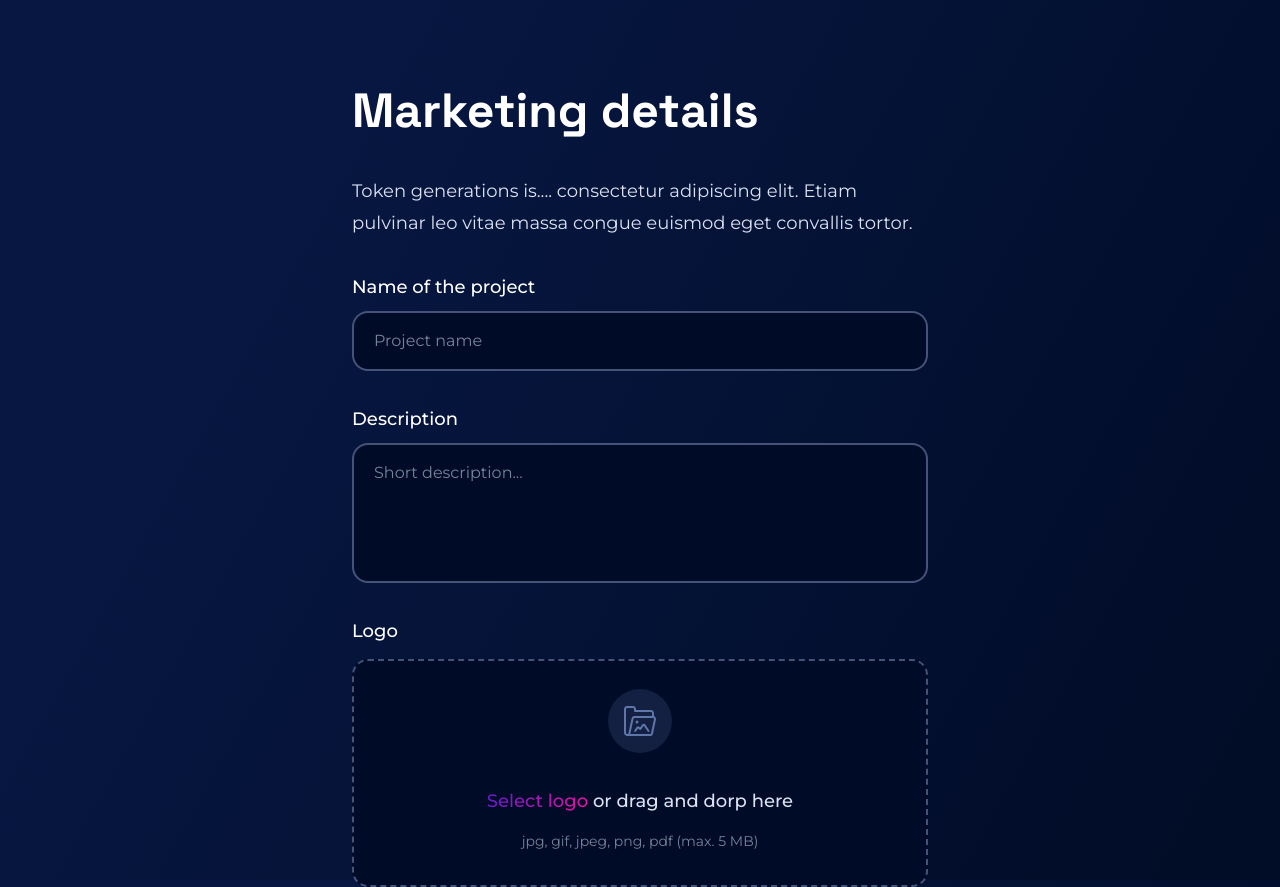
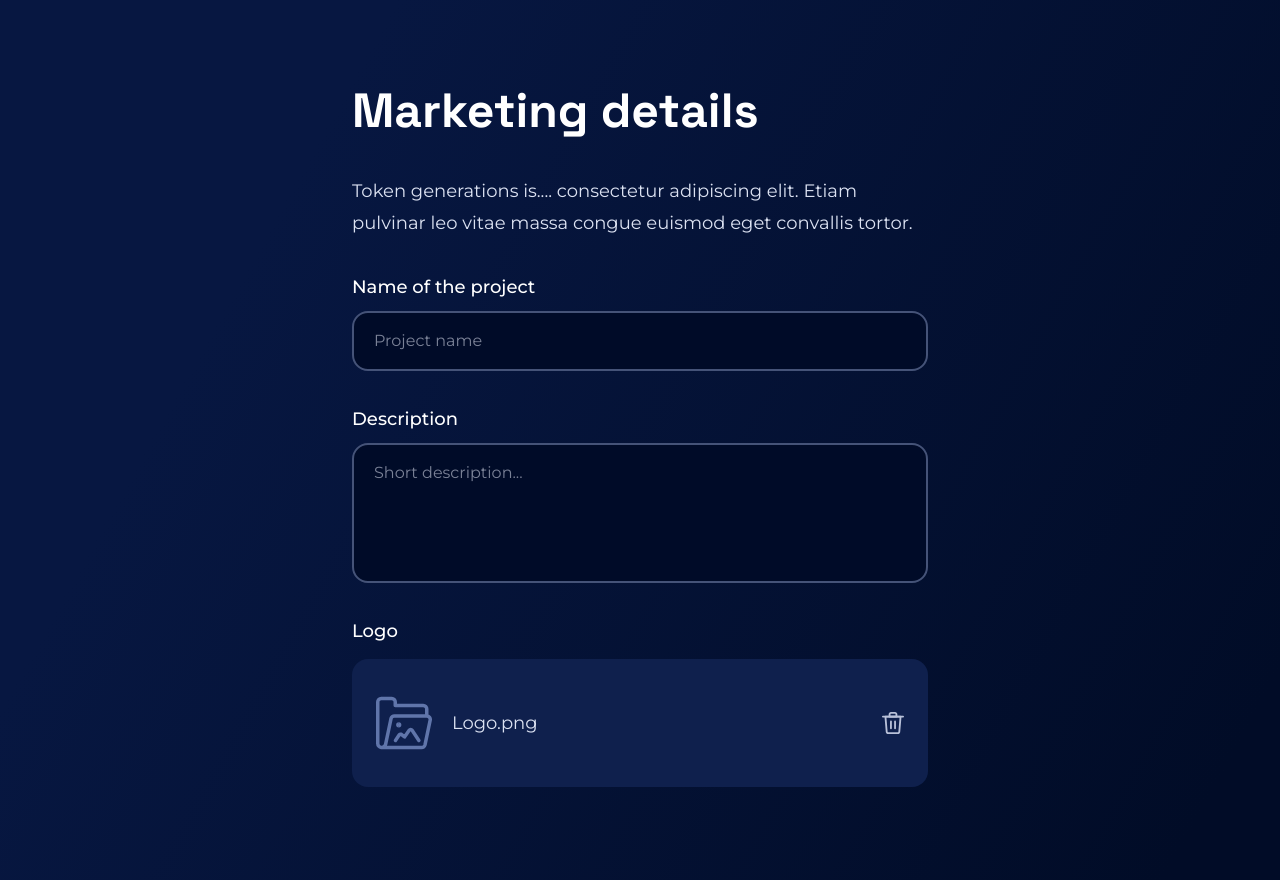
Before and after one commit to atomiklabs/deploycontracts.io, a Next.js app: page /marketing in a window 1280 px wide. Built offline with nearby package versions, Linux system fonts and the light colour scheme.

Commit message:
add uploaded logo card

```diff
--- a/pages/marketing.tsx
+++ b/pages/marketing.tsx
@@ -1,7 +1,9 @@
+import { useState } from 'react'
 import Container from '@/components/Container'
 import Input from '@/components/Input'
 
 export default function marketing() {
+  const [logo, setLogo] = useState(true)
   return (
     <section className='mt-20'>
       <Container>
@@ -17,6 +19,15 @@ export default function marketing() {
           <Input label='Description' placeholder='Short description...' textarea />
           <div className='flex flex-col gap-y-3'>
             <div className='text-white font-medium'>Logo</div>
+            {logo ? (
+              <div className='px-6 py-9 flex flex-row justify-between items-center bg-[#0F204D] rounded-2xl'>
+                <div className='flex flex-row items-center gap-x-5 font-normal'>
+                  <img src='/assets/folder.svg' alt='icon' className=' w-14 h-full' />
+                  <div className='text-base text-gray-100 leading-5'>Logo.png</div>
+                </div>
+                <img src='/assets/delete-default.svg' alt='delete icon' className=' w-[22px] h-full cursor-pointer' />
+              </div>
+            ) : (
               <label className='cursor-pointer flex flex-col gap-y-2 items-center p-7 border-2 border-dashed border-[#455378] rounded-2xl bg-[#000B28]'>
                 <div className='bg-[rgba(96,117,170,0.2)] h-16 w-16 rounded-full flex items-center justify-center'>
                   <img className='w-8 h-8' src='/assets/folder.svg' alt='folder logo' />
@@ -30,6 +41,7 @@ export default function marketing() {
                 <div className='text-xs text-gray-300'>jpg, gif, jpeg, png, pdf (max. 5 MB)</div>
                 <input type='file' name='file_upload' className='hidden' />
               </label>
+            )}
           </div>
         </div>
       </Container>
```
Lines whose indentation alone changed are shown as unchanged.
